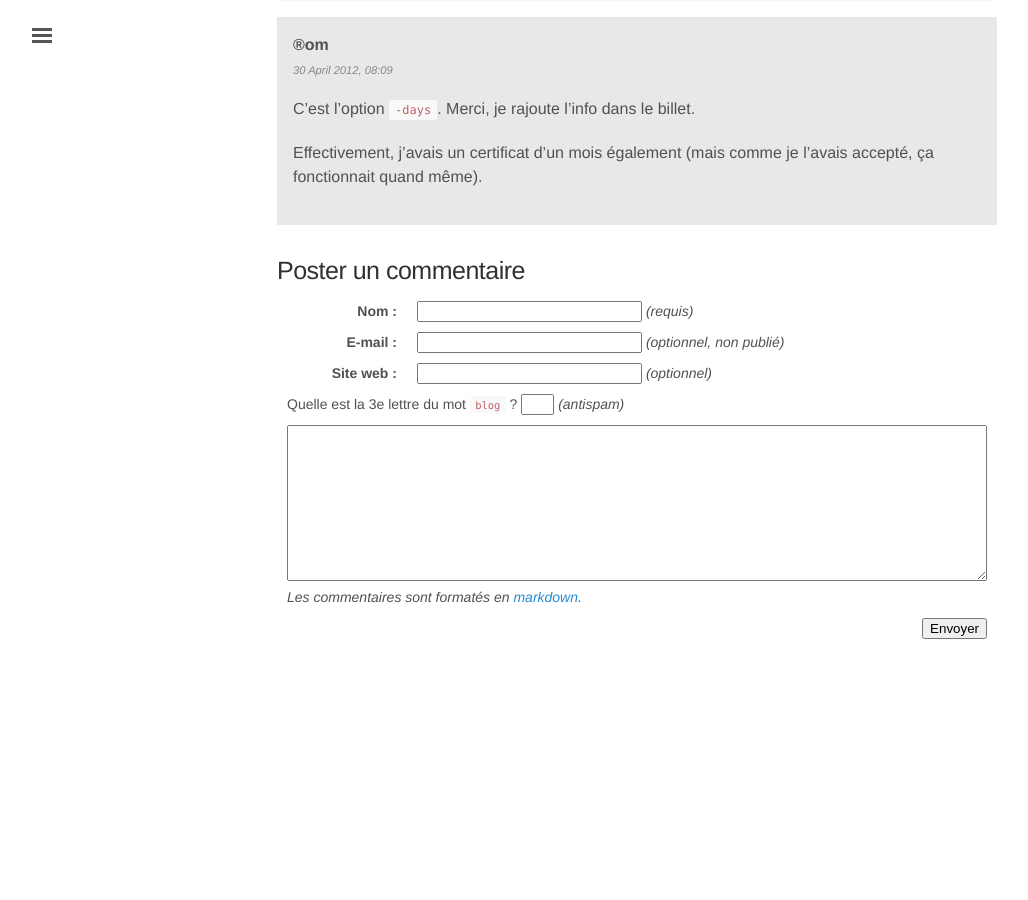
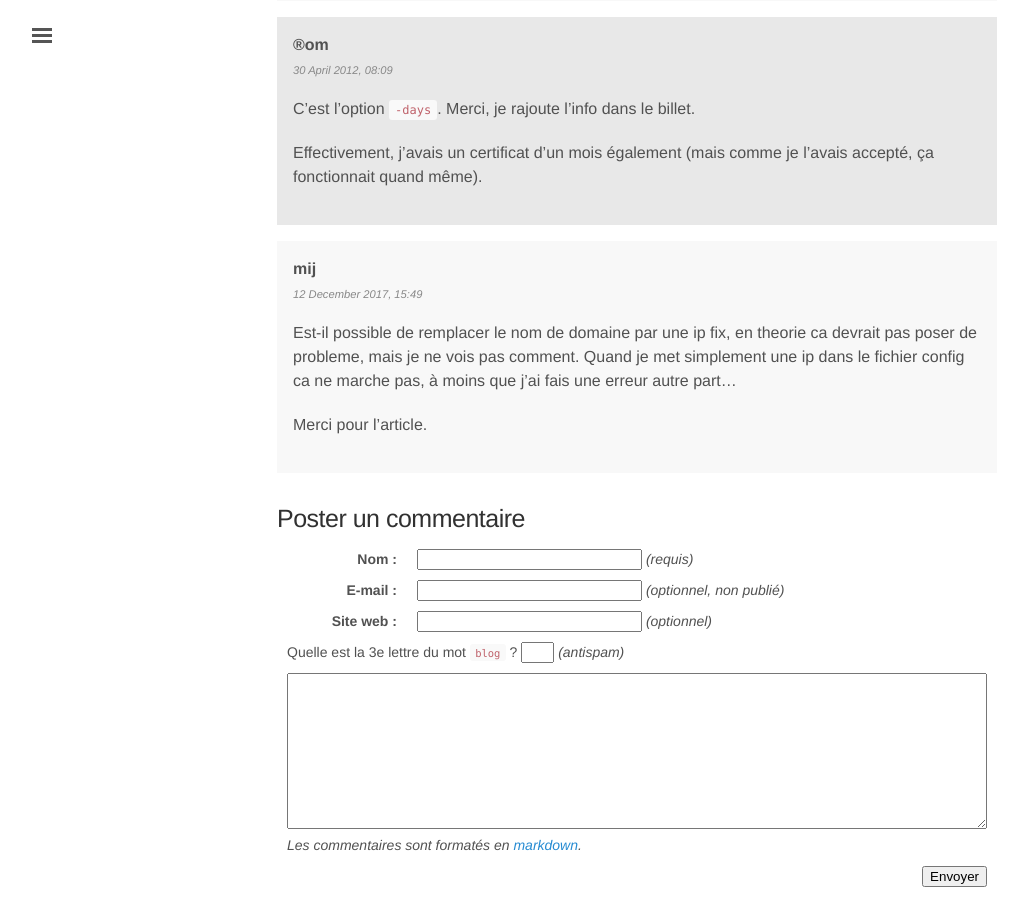
Before and after one commit to rom1v/blog.rom1v.com, a Jekyll site: the page built from _posts/2012-01-06-heberger-un-serveur-jabber-simplement-prosody.md, in a window 1280 px wide and 900 px high, scrolled down 9785 px. Shown: the whole window, without its empty margins (3-1031 px from the left). Built offline with Jekyll 4.4.1, drawn with Linux system fonts in a browser that asks for light colours; before the commit the page ends 10449 px from its top, so only the background shows below that.

Commit message:
Publish comment 25 for prosody

```diff
--- a/_data/comments-2012-01-heberger-un-serveur-jabber-simplement-prosody.yaml
+++ b/_data/comments-2012-01-heberger-un-serveur-jabber-simplement-prosody.yaml
@@ -264,3 +264,13 @@
 
     Effectivement, j'avais un certificat d'un mois également (mais comme je
     l'avais accepté, ça fonctionnait quand même).
+- id: 25
+  author: mij
+  date: 2017-12-12 15:49:18+01:00
+  contents: |
+    Est-il possible de remplacer le nom de domaine par une ip fix, en theorie ca
+    devrait pas poser de probleme, mais je ne vois pas comment. Quand je met
+    simplement une ip dans le fichier config ca ne marche pas, à moins que j'ai
+    fais une erreur autre part...
+
+    Merci pour l'article.
```
